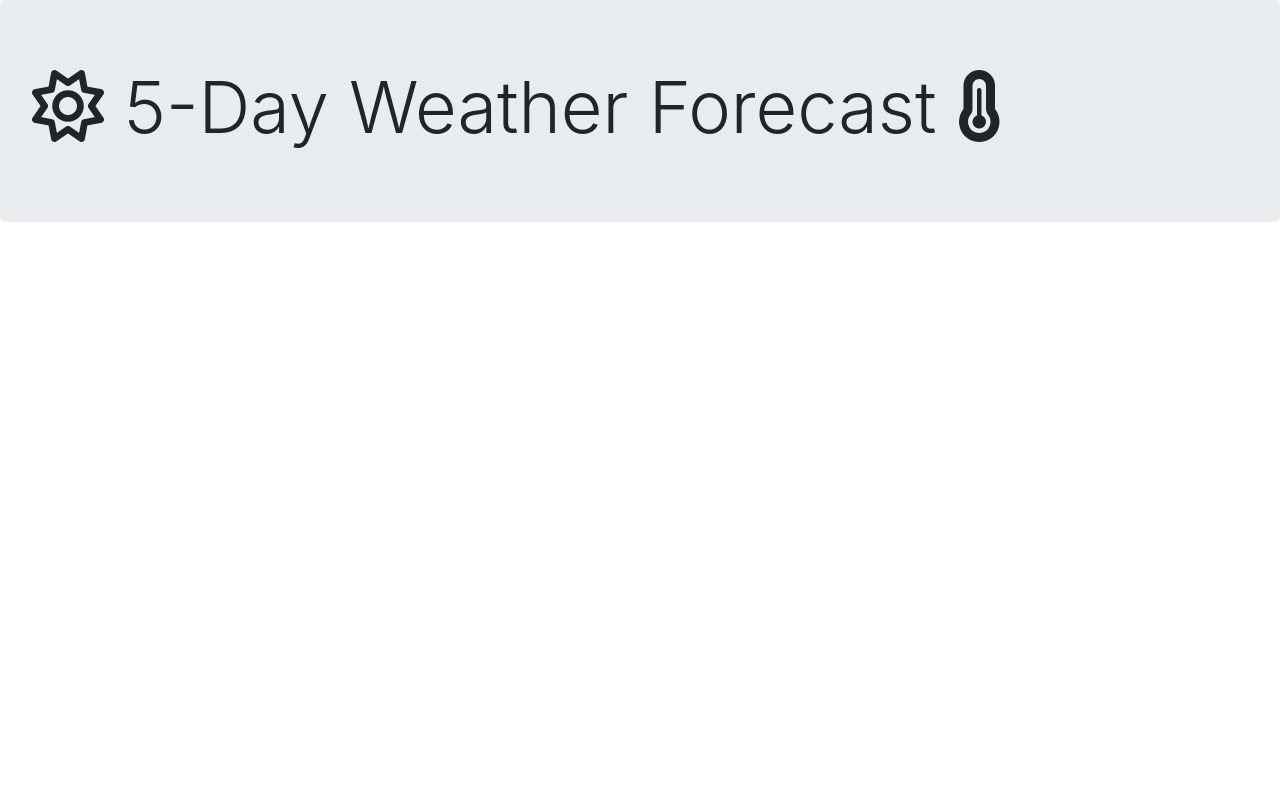
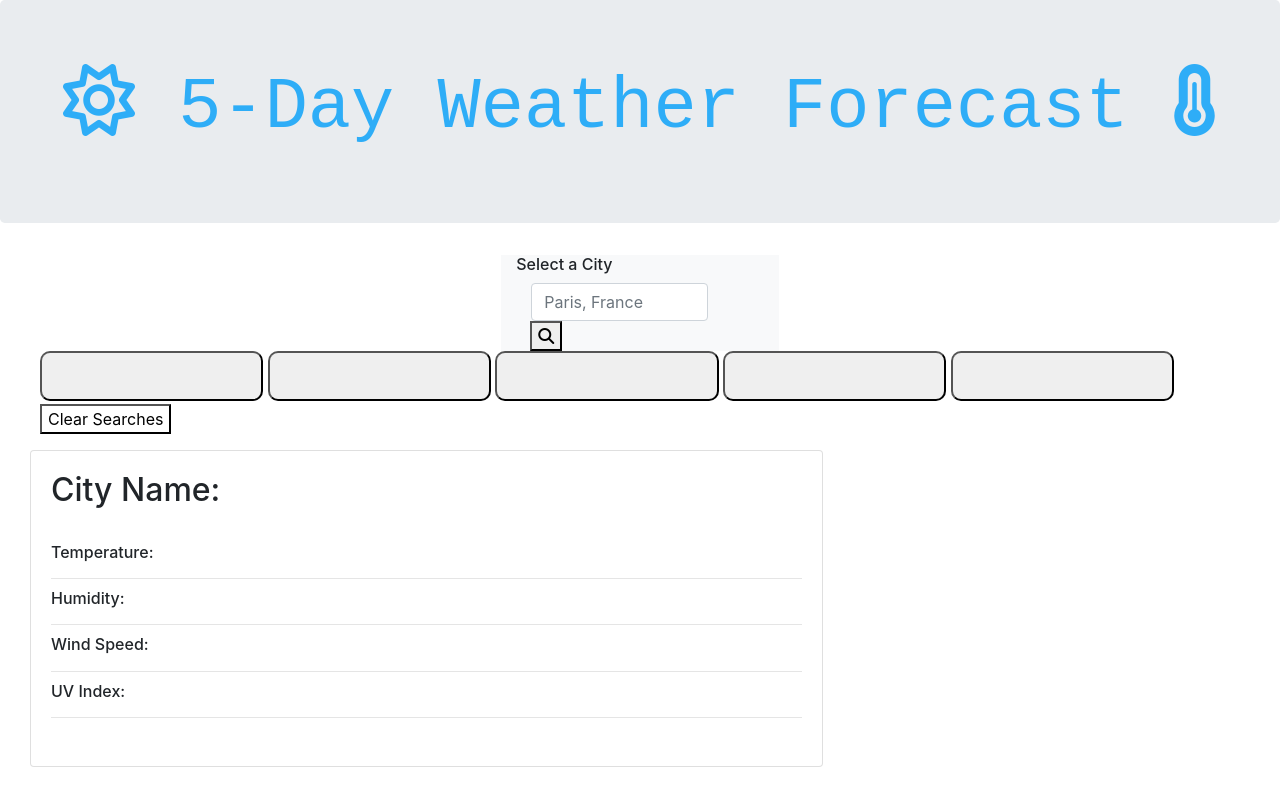
Before and after one commit to shwnsmith12/Weather-Dashboard, a plain HTML site: page index.html in a window 1280 px wide. Drawn offline with nearby package versions, Linux system fonts and the light colour scheme.

Commit message:
Second Commit: Added buttons for saved city data (still need js), and a container for the current city. Also starter CSS

```diff
--- a/assets/css/style.css
+++ b/assets/css/style.css
@@ -0,0 +1,30 @@
+* {
+    max-width: 100vw;
+}
+
+.jumbotron {
+    text-align: center;
+    color:#2eadf7;
+    font-family: 'Courier New', Courier, monospace;
+}
+
+section button {
+width: 18%;
+height: 50px;
+border-radius: 10px;
+}
+
+section button:hover {
+    background-color:rgb(61, 28, 110);
+    color: white;
+}
+
+#clrBtn {
+    background-color: white;
+    color: black
+}
+
+#clrBtn:hover {
+    background-color: black;
+    color: white;
+}
--- a/index.html
+++ b/index.html
@@ -1,6 +1,6 @@
 <!DOCTYPE html>
 <html lang="en">
-<!--head-->
+<!--Head containing links to external and internal stylesheets-->
 <head>
     <title>5-Day Weather Forecast</title>
     <meta charset="UTF-8">
@@ -9,8 +9,6 @@
     <script src="https://kit.fontawesome.com/acb2ed40d9.js" crossorigin="anonymous"></script>
     <link rel="stylesheet" href="./assets/css/style.css">
 </head>
-
-<body>
     <!--Displays the "5-Day Weather Forecast Header with some weather icons"-->
     <header class="jumbotron">
         <h1 class ="display-3">
@@ -19,3 +17,53 @@
             <i class="fa-solid fa-temperature-three-quarters"></i>
         </h1>
     </header>
+    <!---Container I will move to the side that prompts user to select a city, it contains a search icon button and a placeholder that states "Paris, France"-->
+    <div class="container">
+        <div class="col-sm-3 bg-light container" id="sidebar">
+            <h6 id="citySelector">Select a City</h6>
+            <div class="col-sm-10 input-grouo">
+            <!--make placeholder lighter in grade, and disappear on click (CSS)-->
+                <input class="form-control" id="text" placeholder="Paris, France">
+                    <div class="input-group-append">
+                        <button class="searchBtn" type="button">
+                            <i class="fa-solid fa-magnifying-glass"></i>
+                        </button>
+                    </div>
+            </div>
+        </div>
+    </div>
+
+    <!-- Section for list of locally saved city names to easily traverse back to
+    with a clear button function at the bottom-->
+    <div class="saved-city cards">
+        <ul class="city-list">
+            <section>
+                <button id="city1"></button>
+                <button id="city2"></button>
+                <button id="city3"></button>
+                <button id="city4"></button>
+                <button id="city5"></button>
+            </section>
+                <button type="button" id="clrBtn">Clear Searches</button>
+        </ul>
+    </div>
+
+    <div class="col-sm-8">
+        <div class="container">
+            <div class="card card-body current-view" id="current-view">
+                <div class="card-title" id="cityinfos">
+                    <h2 id="cityName">City Name:</h2>
+                        <p id="currentDate"></p>
+                            <img id="weathericon">
+                    <h6 class="card-subtitle mb-2">Temperature: <span id="cityTemp"></span></h6>
+                        <hr>
+                    <h6 class="card-subtitle mb-2">Humidity: <span id="cityHum"></span></h6>
+                        <hr>
+                    <h6 class="card-subtitle mb-2">Wind Speed: <span id="cityWS"></span></h6>
+                        <hr>
+                    <h6 class="card-subtitle mb-2">UV Index: <span id="cityUV"></span></h6>
+                        <hr>
+                </div>
+            </div>
+        </div>
+    </div>
```
